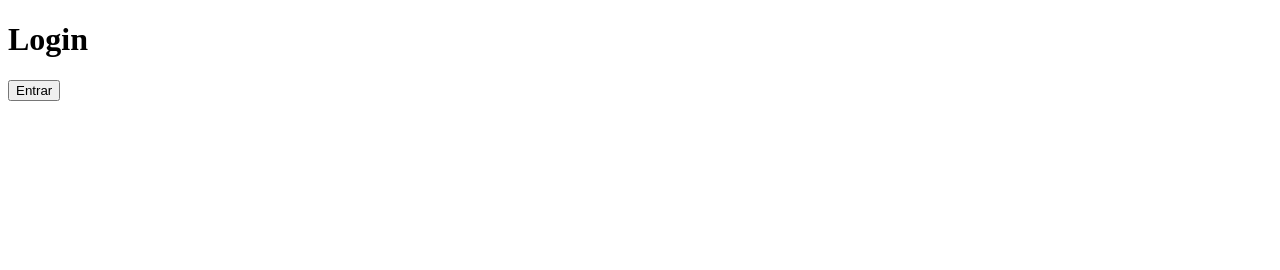
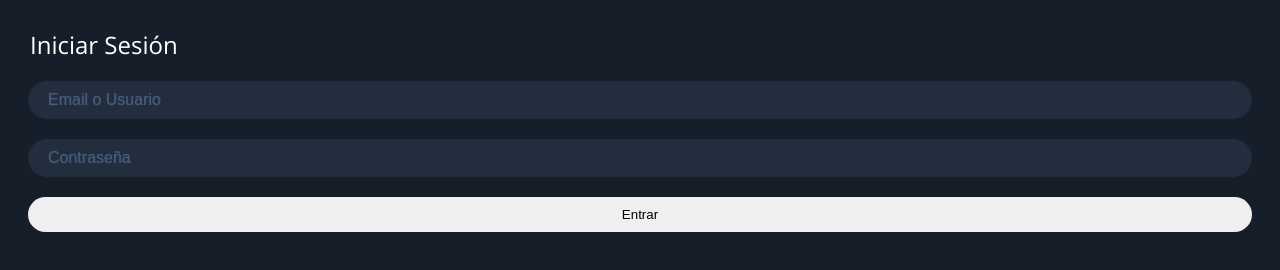
Before and after one commit to carlos123gt/electron-app, an Electron app: page src/views/login.html in a window 1280 px wide. Drawn offline with Linux system fonts and the light colour scheme.

Commit message:
styling login

```diff
--- a/src/styles/login.css
+++ b/src/styles/login.css
@@ -0,0 +1,42 @@
+@font-face {
+    font-family: 'OpenSans';
+    src: url('../fonts/OpenSans-Regular.ttf')
+}
+body{
+    background: #161e29;
+    font-family: 'OpenSans';
+}
+.container{
+    padding: 20px;
+}
+form{
+    display: flex;
+    flex-direction: column;
+    justify-content: center;
+}
+legend{
+    color: #fff;
+    font-size: 24px;
+}
+input{
+    padding: 10px 20px;
+    margin-top: 20px;
+    border-radius: 20px;
+    border: none;
+    outline: none;
+    background: #222e3e;
+    color: #fff;
+    font-size: 16px;
+    text-shadow: 0 0 1px #fff;
+}
+input::placeholder{
+    color: #445a77;
+    text-shadow: 0 0 1px #445a77;
+}
+.sign-button{
+    margin-top: 20px;
+    padding: 10px;
+    border-radius: 20px;
+    border: none;
+    outline: none;
+}
--- a/src/views/login.html
+++ b/src/views/login.html
@@ -6,11 +6,24 @@
     <meta http-equiv="X-UA-Compatible" content="IE=edge">
     <meta name="viewport" content="width=device-width, initial-scale=1.0">
     <title>Login</title>
+    <link rel="stylesheet" href="../styles/login.css">
 </head>
 
 <body>
-    <h1>Login</h1>
-    <button id="signUp">Entrar</button>
+
+    <div class="container">
+        <!-- <div class="close-button" id="close-button">
+            <button>X</button>
+        </div> -->
+        <form id="form">
+            <legend>Iniciar Sesión</legend>
+            <input type="text" name="user" id="user" placeholder="Email o Usuario" autofocus required>
+            <input type="password" name="pass" id="pass" placeholder="Contraseña" required>
+            <button class="sign-button">
+                Entrar
+            </button>
+        </form>
+    </div>
 
     <script src="../scripts/login.js"></script>
 </body>
```
